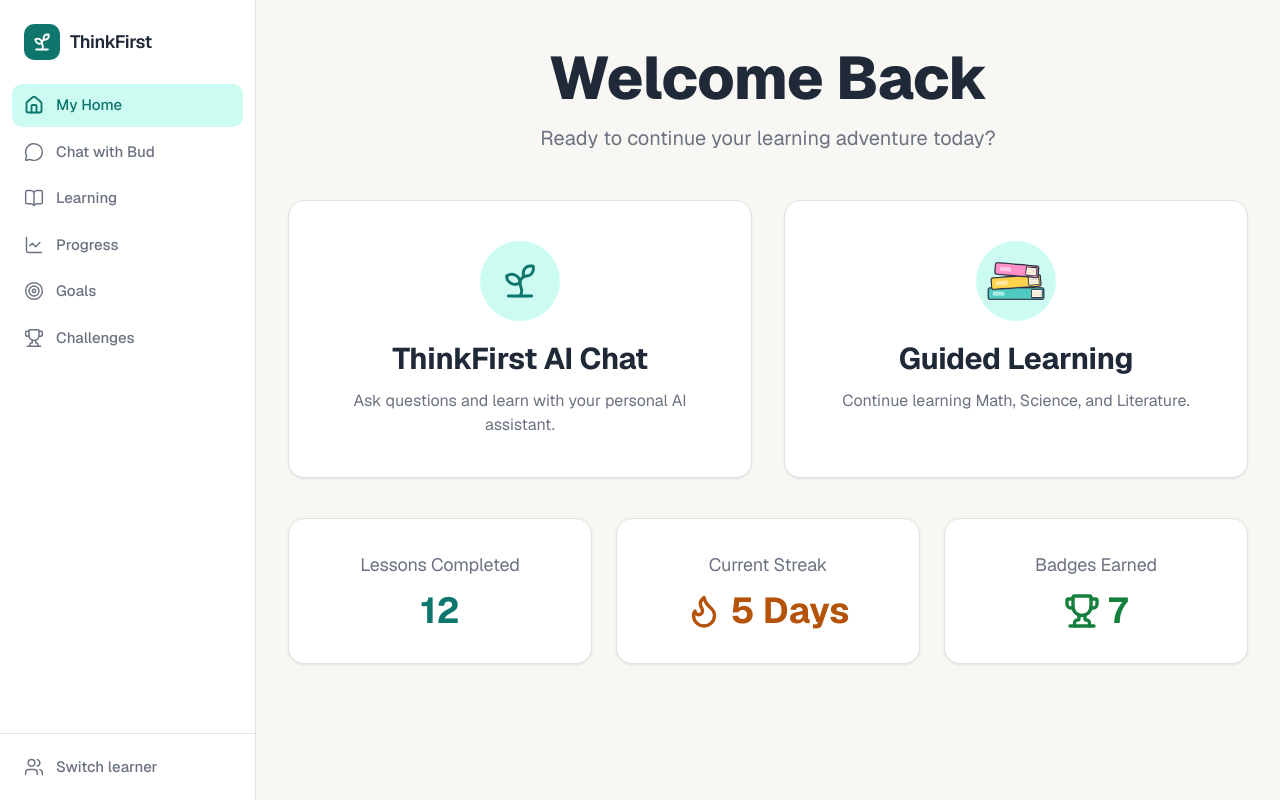
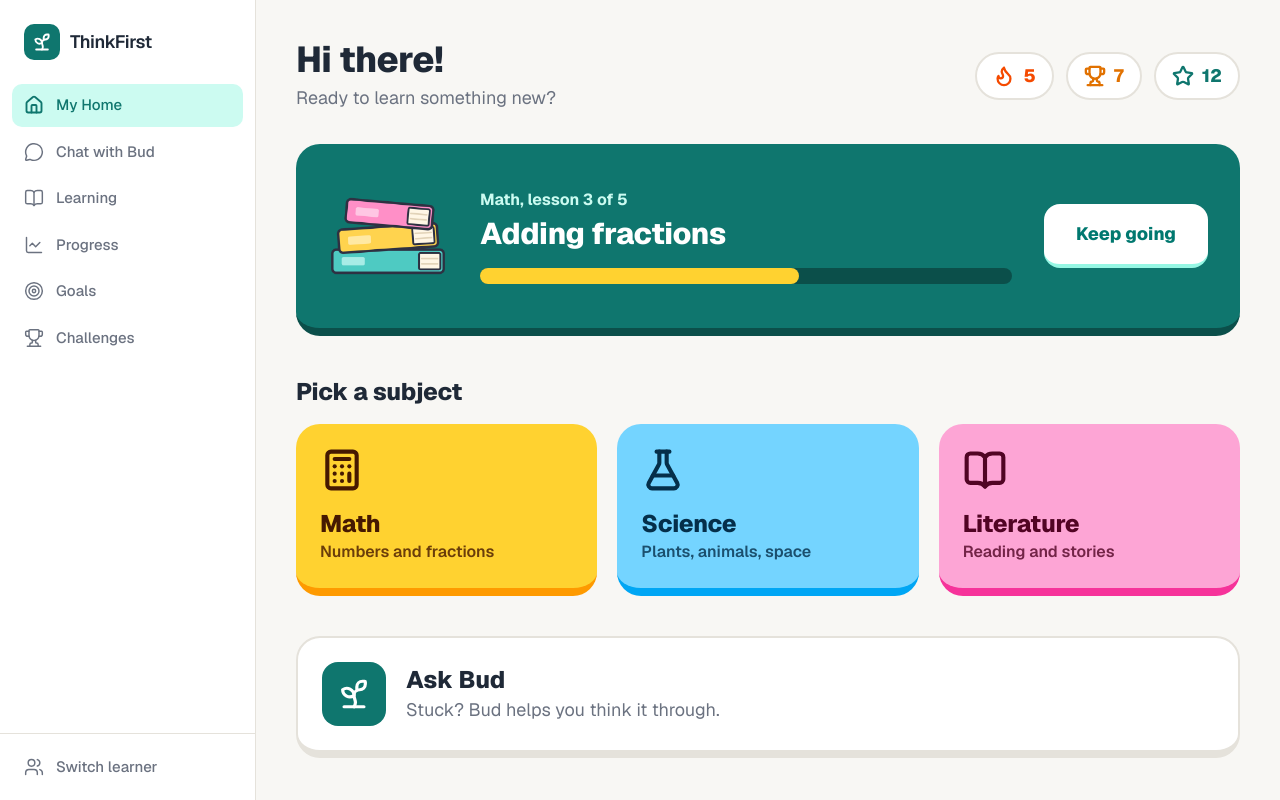
Before and after one commit to ProBracket/Capstone_Project, a Next.js app: page /child in a window 1280 px wide. Built offline with nearby package versions, Linux system fonts and the light colour scheme.

Commit message:
Refactor ChildHome component with new subjects and layout
Updated the ChildHome component to include new subjects with icons and improved layout. Adjusted the greeting and stats sections for better user experience.

```diff
--- a/app/child/page.tsx
+++ b/app/child/page.tsx
@@ -2,114 +2,144 @@ import Link from "next/link";
 import Image from "next/image";
 import ChildNavbar from "@/components/ChildNavbar";
 // line icons (same icon set as Gael's navbar)
-import { Flame, Sprout, Trophy } from "lucide-react";
+import {
+  BookOpen,
+  Calculator,
+  Flame,
+  FlaskConical,
+  Sprout,
+  Star,
+  Trophy,
+} from "lucide-react";
 
-// Child dashboard (/child)
-// Uses the team's theme colours from app/globals.css
-// Line icons + the books sticker (public/stickers/books.png), no emojis
-export default function ChildDashboard() {
+// Child home page (/child) - bright, game-like style
+// "Chunky" buttons = a thick darker border on the bottom (border-b-4),
+// so they look like real buttons you can press.
+// Numbers are placeholders for now (later they come from Supabase).
+
+// the three subjects, each with its own bright colour
+// (dark text on light colours so it is easy to read - accessibility)
+const subjects = [
+  {
+    href: "/child/learning/math",
+    title: "Math",
+    text: "Numbers and fractions",
+    Icon: Calculator,
+    colour: "bg-amber-300 border-amber-500 text-amber-950",
+  },
+  {
+    href: "/child/learning/science",
+    title: "Science",
+    text: "Plants, animals, space",
+    Icon: FlaskConical,
+    colour: "bg-sky-300 border-sky-500 text-sky-950",
+  },
+  {
+    href: "/child/learning/literature",
+    title: "Literature",
+    text: "Reading and stories",
+    Icon: BookOpen,
+    colour: "bg-pink-300 border-pink-500 text-pink-950",
+  },
+];
+
+export default function ChildHome() {
   return (
     <>
       <ChildNavbar />
 
       {/* ml-sidebar = leave room for the sidebar (same on every child page) */}
-      <main className="ml-sidebar min-h-screen bg-background pt-12 px-8 flex justify-center">
-        <div className="w-full max-w-6xl">
+      <main className="ml-sidebar min-h-screen bg-background px-10 py-10">
+        <div className="mx-auto max-w-5xl">
 
-          {/* ----- WELCOME ----- */}
-          <div className="text-center mb-12">
-            <h1 className="text-6xl font-extrabold text-foreground mb-4">
-              Welcome Back
-            </h1>
+          {/* ----- TOP ROW: greeting on the left, stats on the right ----- */}
+          <div className="flex flex-wrap items-center justify-between gap-4">
+            <div>
+              <h1 className="text-4xl font-extrabold text-foreground">Hi there!</h1>
+              <p className="mt-1 text-lg text-muted">Ready to learn something new?</p>
+            </div>
 
-            <p className="text-xl text-muted">
-              Ready to continue your learning adventure today?
-            </p>
+            {/* little stat "pills": streak, badges, stars */}
+            <div className="flex gap-3">
+              <span className="flex items-center gap-2 rounded-full border-2 border-border bg-surface px-4 py-2 text-lg font-extrabold text-orange-600">
+                <Flame aria-hidden="true" size={22} strokeWidth={2.5} />
+                5
+                <span className="sr-only">day streak</span>
+              </span>
+              <span className="flex items-center gap-2 rounded-full border-2 border-border bg-surface px-4 py-2 text-lg font-extrabold text-amber-600">
+                <Trophy aria-hidden="true" size={22} strokeWidth={2.5} />
+                7
+                <span className="sr-only">badges</span>
+              </span>
+              <span className="flex items-center gap-2 rounded-full border-2 border-border bg-surface px-4 py-2 text-lg font-extrabold text-primary">
+                <Star aria-hidden="true" size={22} strokeWidth={2.5} />
+                12
+                <span className="sr-only">lessons done</span>
+              </span>
+            </div>
           </div>
 
-          {/* ----- TWO BIG CARDS ----- */}
-          <div className="grid md:grid-cols-2 gap-8">
+          {/* ----- BIG CONTINUE CARD (the main thing to do) ----- */}
+          <section className="mt-8 flex flex-wrap items-center gap-8 rounded-3xl border-b-8 border-teal-900 bg-primary p-8 text-white">
+            <Image src="/stickers/books.png" alt="" width={120} height={120} />
 
-            {/* rounded-card on the Link so the keyboard focus outline is rounded too */}
-            <Link href="/child/chat" className="block rounded-card">
-              <div className="h-full bg-surface border border-border rounded-card shadow-card hover:shadow-raised hover:-translate-y-1 transition p-10 text-center">
+            <div className="min-w-60 flex-1">
+              <p className="font-bold text-teal-100">Math, lesson 3 of 5</p>
+              <h2 className="mt-1 text-3xl font-extrabold">Adding fractions</h2>
 
-                {/* sprout logo (same as the navbar) in a light teal circle,
-                    same style as the subject cards on the learning page */}
-                <div className="mx-auto mb-5 flex h-20 w-20 items-center justify-center rounded-full bg-primary-soft text-primary">
-                  <Sprout aria-hidden="true" className="h-10 w-10" strokeWidth={1.75} />
-                </div>
-
-                <h2 className="text-3xl font-bold text-foreground mb-3">
-                  ThinkFirst AI Chat
-                </h2>
-
-                <p className="text-muted">
-                  Ask questions and learn with your personal AI assistant.
-                </p>
-
+              {/* progress bar */}
+              <div
+                className="mt-4 h-4 rounded-full bg-teal-900"
+                role="progressbar"
+                aria-valuenow={60}
+                aria-valuemin={0}
+                aria-valuemax={100}
+                aria-label="Lesson progress"
+              >
+                <div className="h-4 w-3/5 rounded-full bg-amber-300" />
               </div>
-            </Link>
-
-            <Link href="/child/learning" className="block rounded-card">
-              <div className="h-full bg-surface border border-border rounded-card shadow-card hover:shadow-raised hover:-translate-y-1 transition p-10 text-center">
-
-                {/* colourful 3-books sticker (same as the learning page title) */}
-                <div className="mx-auto mb-5 flex h-20 w-20 items-center justify-center rounded-full bg-primary-soft">
-                  <Image src="/stickers/books.png" alt="" width={60} height={60} />
-                </div>
-
-                <h2 className="text-3xl font-bold text-foreground mb-3">
-                  Guided Learning
-                </h2>
-
-                <p className="text-muted">
-                  Continue learning Math, Science, and Literature.
-                </p>
-
-              </div>
-            </Link>
-
-          </div>
-
-          {/* ----- THREE STAT CARDS ----- */}
-          <div className="grid md:grid-cols-3 gap-6 mt-10">
-
-            <div className="bg-surface border border-border p-8 rounded-card shadow-card text-center">
-              <h3 className="text-lg text-muted">
-                Lessons Completed
-              </h3>
-
-              <p className="text-4xl font-bold text-primary mt-3">
-                12
-              </p>
             </div>
 
-            <div className="bg-surface border border-border p-8 rounded-card shadow-card text-center">
-              <h3 className="text-lg text-muted">
-                Current Streak
-              </h3>
+            {/* chunky white button */}
+            <Link
+              href="/child/learning/math"
+              className="rounded-2xl border-b-4 border-teal-200 bg-white px-8 py-4 text-lg font-extrabold text-teal-700 hover:bg-teal-50 active:translate-y-1 active:border-b-0"
+            >
+              Keep going
+            </Link>
+          </section>
 
-              {/* flame icon + number, side by side */}
-              <p className="flex items-center justify-center gap-2 text-4xl font-bold text-warning mt-3">
-                <Flame aria-hidden="true" size={36} strokeWidth={2.25} />
-                5 Days
-              </p>
-            </div>
+          {/* ----- SUBJECTS: one bright chunky tile each ----- */}
+          <h2 className="mt-10 text-2xl font-extrabold text-foreground">Pick a subject</h2>
 
-            <div className="bg-surface border border-border p-8 rounded-card shadow-card text-center">
-              <h3 className="text-lg text-muted">
-                Badges Earned
-              </h3>
+          <ul className="mt-4 grid gap-5 md:grid-cols-3">
+            {subjects.map(({ href, title, text, Icon, colour }) => (
+              <li key={href}>
+                <Link
+                  href={href}
+                  className={`block rounded-3xl border-b-8 p-6 active:translate-y-1 active:border-b-4 ${colour}`}
+                >
+                  <Icon aria-hidden="true" size={44} strokeWidth={2.25} />
+                  <h3 className="mt-4 text-2xl font-extrabold">{title}</h3>
+                  <p className="font-semibold opacity-80">{text}</p>
+                </Link>
+              </li>
+            ))}
+          </ul>
 
-              {/* trophy icon + number, side by side */}
-              <p className="flex items-center justify-center gap-2 text-4xl font-bold text-success mt-3">
-                <Trophy aria-hidden="true" size={36} strokeWidth={2.25} />
-                7
-              </p>
-            </div>
-
-          </div>
+          {/* ----- ASK BUD ----- */}
+          <Link
+            href="/child/chat"
+            className="mt-10 flex items-center gap-5 rounded-3xl border-2 border-b-8 border-border bg-surface p-6 hover:bg-surface-muted active:translate-y-1 active:border-b-4"
+          >
+            <span className="flex h-16 w-16 shrink-0 items-center justify-center rounded-2xl bg-primary text-on-primary">
+              <Sprout aria-hidden="true" size={34} strokeWidth={2.25} />
+            </span>
+            <span>
+              <span className="block text-2xl font-extrabold text-foreground">Ask Bud</span>
+              <span className="block text-lg text-muted">Stuck? Bud helps you think it through.</span>
+            </span>
+          </Link>
 
         </div>
       </main>
```
